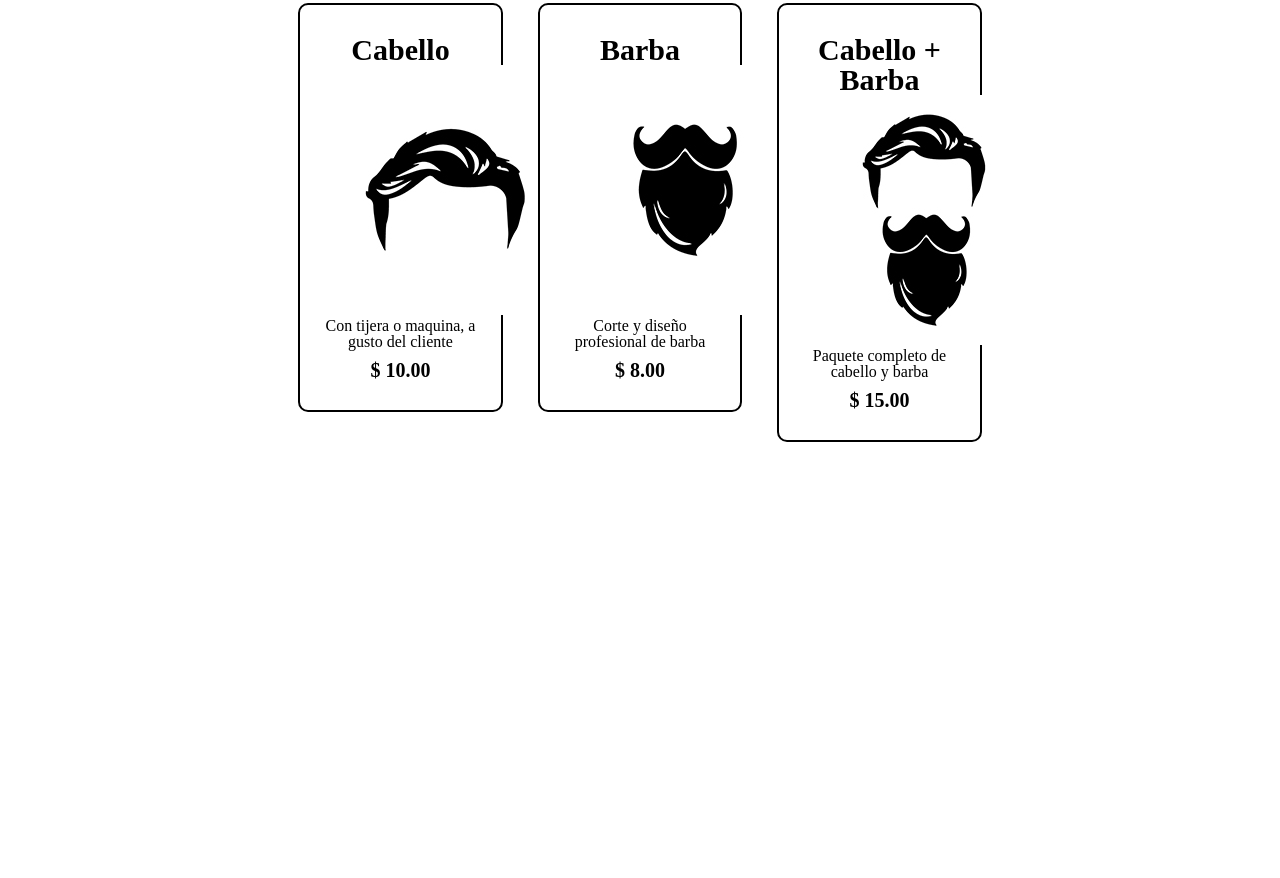
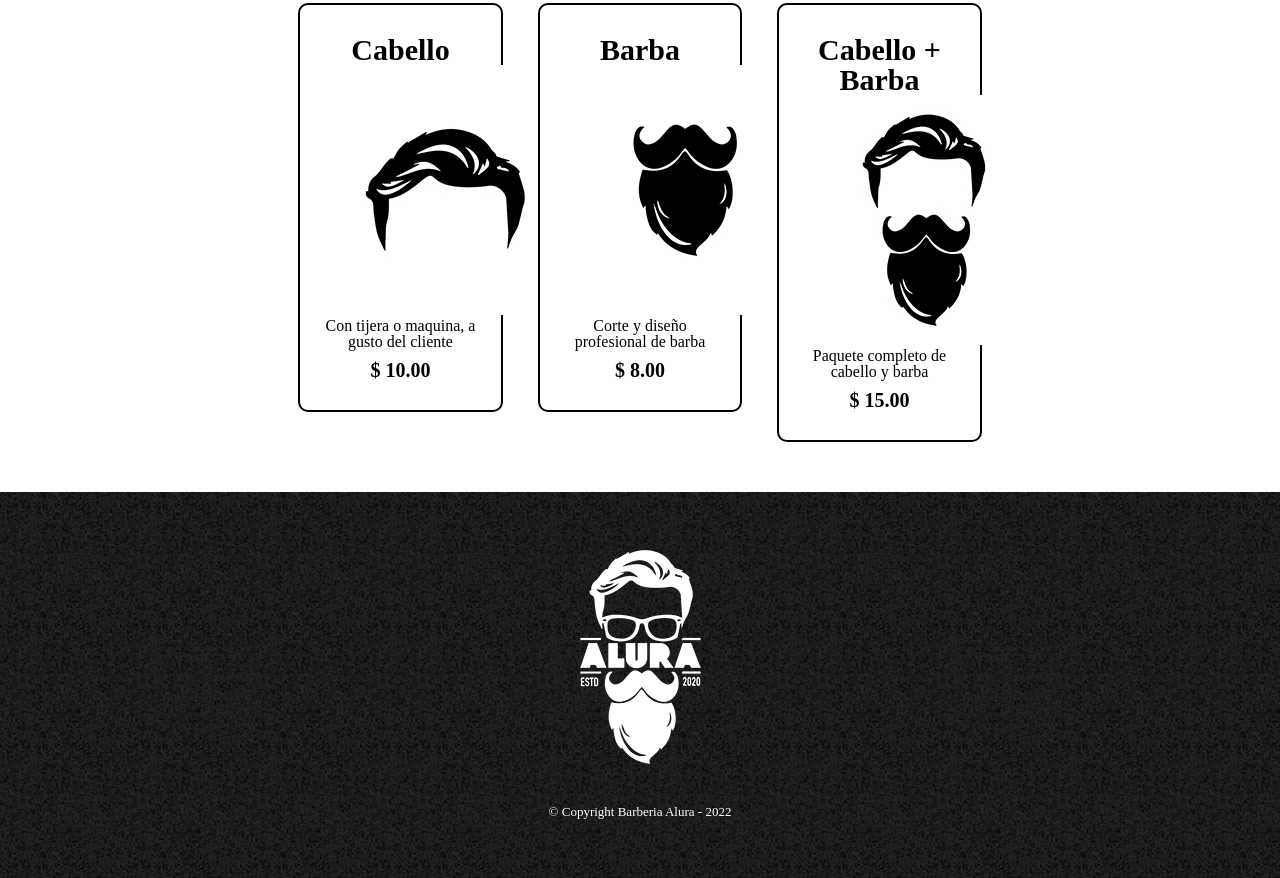
Before and after one commit to dianaclabel/barbershop, a plain HTML site: page products.html in a window 1280 px wide. Shown: the part 340-1218 px from the top of the page. Before the commit the page ends 832 px from the top, so only its background shows below. Drawn offline with Linux system fonts and the light colour scheme.

Commit message:
add footer

```diff
--- a/produccts.css
+++ b/produccts.css
@@ -27,6 +27,11 @@ nav a {
   text-decoration: none;
 }
 
+nav a:hover {
+  color: #c78c19;
+  text-decoration: underline;
+}
+
 .products {
   width: 80%;
   margin: 0 auto;
@@ -46,9 +51,17 @@ nav a {
   border-radius: 10px;
 }
 
+.products li:hover {
+  border-color: #c78c19;
+}
+
 .products h2 {
   font-size: 30px;
   font-weight: bold;
+}
+
+.products li:hover h2 {
+  font-size: 33px;
 }
 
 .products-description {
@@ -60,3 +73,15 @@ nav a {
   font-weight: bold;
   margin-top: 10px;
 }
+
+footer {
+  text-align: center;
+  background: url(asset/bg.jpg);
+  padding: 40px;
+}
+
+.copyright {
+  color: white;
+  font-size: 13px;
+  margin: 20px;
+}
--- a/products.html
+++ b/products.html
@@ -51,5 +51,9 @@
         </li>
       </ul>
     </main>
+    <footer>
+      <img src="asset/logo-blanco.png" alt="logo blanco" />
+      <p class="copyright">&copy Copyright Barberia Alura - 2022</p>
+    </footer>
   </body>
 </html>
```
